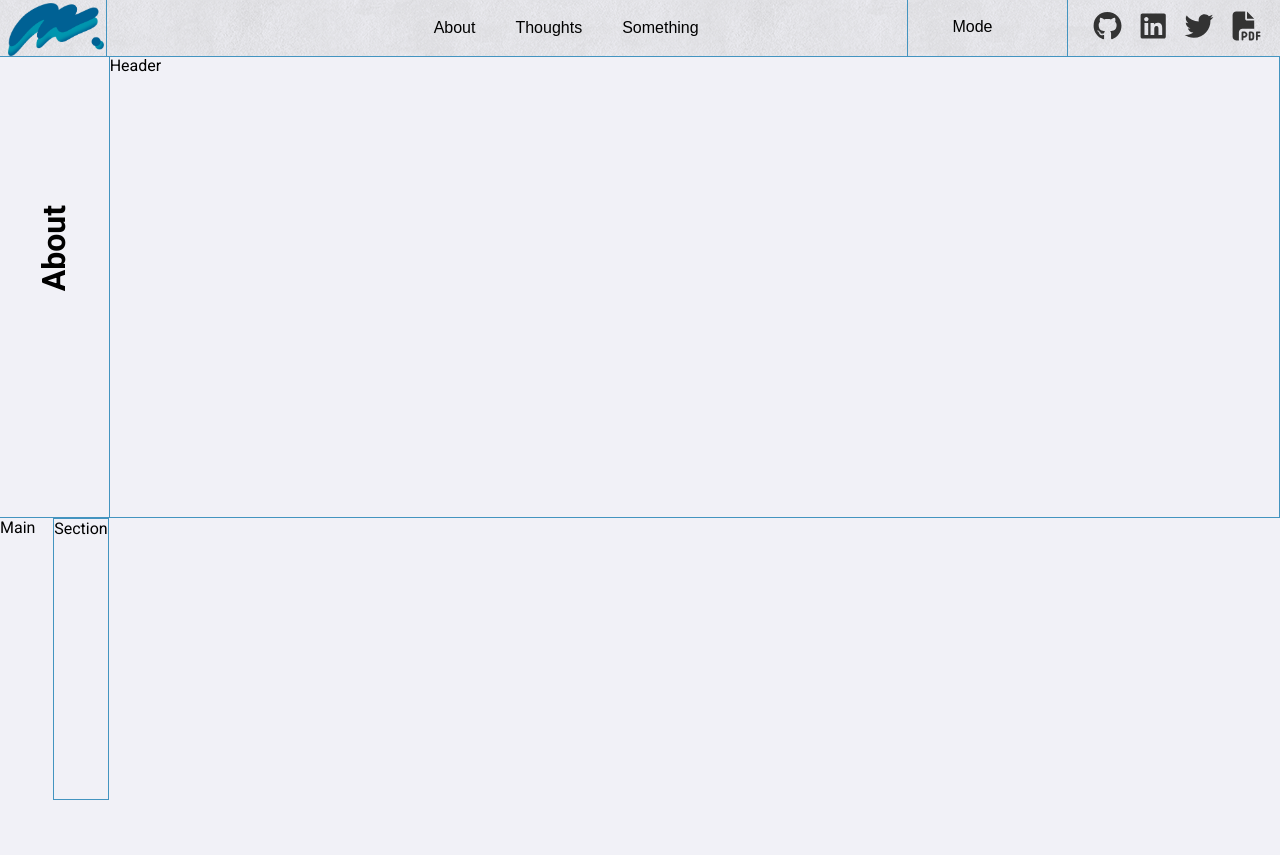
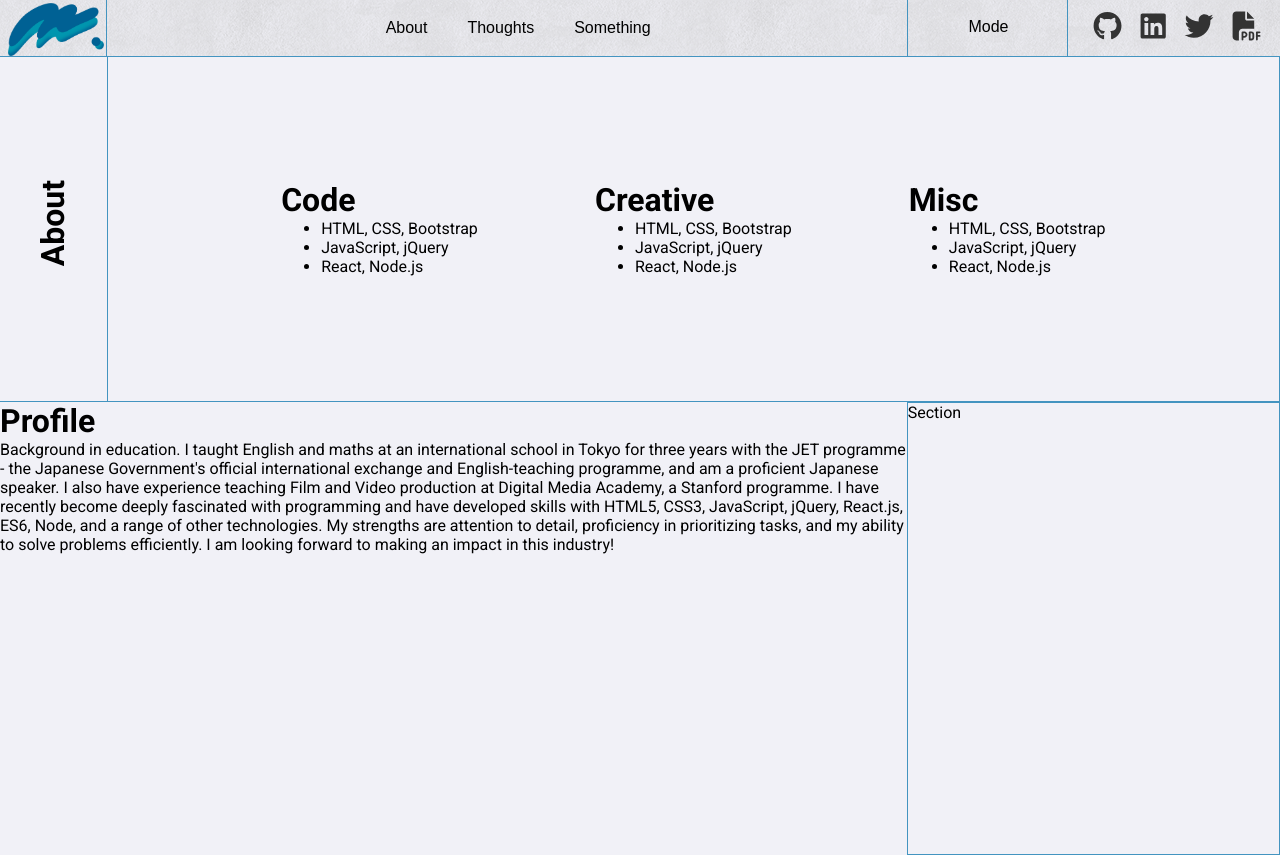
Before and after one commit to MattGaarder/portfolio, a React (Create React App) app: page /about in a window 1280 px wide. Before the commit the page ends 800 px from the top, so only its background shows below. Built offline with nearby package versions, Linux system fonts and the light colour scheme; a web font is replaced by a local one.

Commit message:
about page looks like something

```diff
--- a/src/components/MainJumbo/MainContent.css
+++ b/src/components/MainJumbo/MainContent.css
@@ -2,7 +2,7 @@
 
 .jumbo {
     display: flex;
-    height: 61vh;
+    height: 62.9vh;
     width: 100vw;
     border-bottom: 1px solid black;
     padding-top: 5%;
@@ -27,7 +27,8 @@
     font-size: 1.8rem;
     padding-top: 1.8rem;
     text-align: center;
-    border-bottom: 1px solid var(--my-blue)
+    border-bottom: 1px solid var(--my-blue);
+    background-image: url(../../assets/clean-gray-paper.png);
 }
 
 
--- a/src/components/NavBar/NavBar.css
+++ b/src/components/NavBar/NavBar.css
@@ -20,7 +20,7 @@
 
 .mode {
   padding-top: 1.1rem;
-  padding-left: 2.8rem;
+  padding-left: 3.8rem;
   margin-left: 0px;
   border-left: 1px solid var(--my-blue);
   /* grid-column: span 1; */
@@ -39,7 +39,7 @@
   align-items: center;
   list-style: none;
   display: flex;
-  padding-right: 13rem;
+  padding-right: 16rem;
   grid-column-start: 3;
   grid-column-end: 18;
 }
--- a/src/components/ProjectCard/ProjectCard.css
+++ b/src/components/ProjectCard/ProjectCard.css
@@ -279,6 +279,7 @@
   padding: 0.7rem;
   padding-left: 2rem;
   padding-right: 2rem;
+  background-image: url(../../assets/clean-gray-paper.png);
 
 }
 
--- a/src/pages/About/About.css
+++ b/src/pages/About/About.css
@@ -6,6 +6,7 @@
     grid-template-areas: "about header"
     "main section";
     grid-template-columns: repeat(24, 1fr);
+    grid-template-rows: 43.33vh 56.67vh;
     /* box-sizing: border-box; */
 }
 
@@ -23,7 +24,7 @@
 
 .about-title {
     transform: rotate(-90deg);
-    margin-top: 150%;
+    margin-top: 130%;
 }
 
 .header-container {
@@ -35,12 +36,26 @@
 .section-container {
     grid-area: section;
     border: 1px solid var(--my-blue);
+    grid-column: span 7;
 }
 
 .main-container {
     grid-area: main;
+    grid-column: span 17;
 }
 
 .grid-area {
     border: 1px solid var(--my-blue);
 }
+
+.proficiencies {
+    display: flex;
+    width: 100%;
+    height: 100%;
+    justify-content: center;
+    align-items: center;
+}
+
+.proficiency {
+    padding: 5%;
+}
--- a/src/pages/About/About.js
+++ b/src/pages/About/About.js
@@ -9,9 +9,37 @@ function About() {
         <h1 className="about-title">About</h1>
       </div>
       <div className="header-container">
-        Header
+        <div className="proficiencies">
+          <div className="code proficiency">
+            <h1>Code</h1>
+            <ul>
+              <li>HTML, CSS, Bootstrap</li>
+              <li>JavaScript, jQuery</li>
+              <li>React, Node.js</li>
+            </ul>
+          </div>
+          <div className="creative proficiency">
+            <h1>Creative</h1>
+            <ul>
+              <li>HTML, CSS, Bootstrap</li>
+              <li>JavaScript, jQuery</li>
+              <li>React, Node.js</li>
+            </ul>
+          </div>
+          <div className="misc proficiency">
+            <h1>Misc</h1>
+            <ul>
+              <li>HTML, CSS, Bootstrap</li>
+              <li>JavaScript, jQuery</li>
+              <li>React, Node.js</li>
+            </ul>
+          </div>
+        </div>
       </div>
-      <div className="main-container">Main</div>
+      <div className="main-container">
+        <h1>Profile</h1>
+        <p>Background in education. I taught English and maths at an international school in Tokyo for three years with the JET programme - the Japanese Government's official international exchange and English-teaching programme, and am a proficient Japanese speaker. I also have experience teaching Film and Video production at Digital Media Academy, a Stanford programme. I have recently become deeply fascinated with programming and have developed skills with HTML5, CSS3, JavaScript, jQuery, React.js, ES6, Node, and a range of other technologies. My strengths are attention to detail, proficiency in prioritizing tasks, and my ability to solve problems efficiently. I am looking forward to making an impact in this industry!</p>
+      </div>
       <div className="section-container">Section</div>
     </div>
   );
```
Also changed, not shown: src/components/ProjectCard/ProjectCard.js (indentation only).
